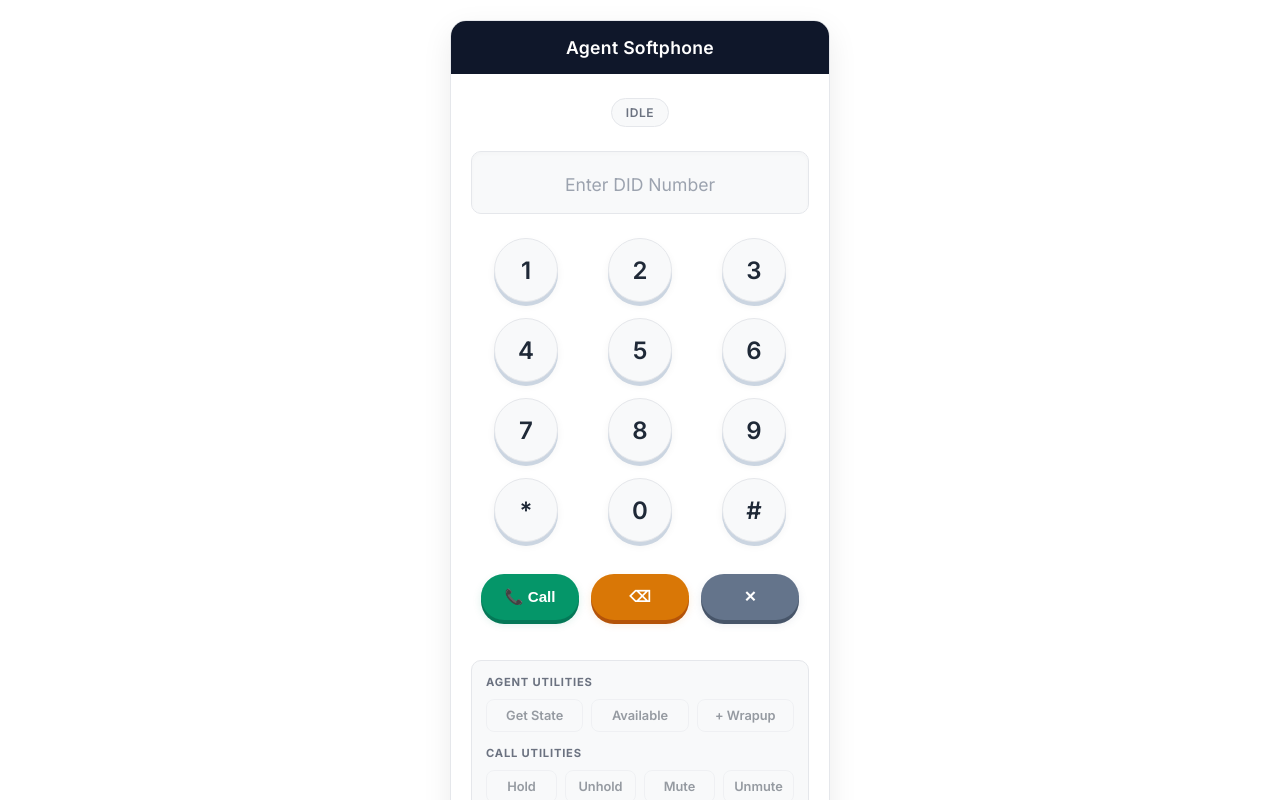
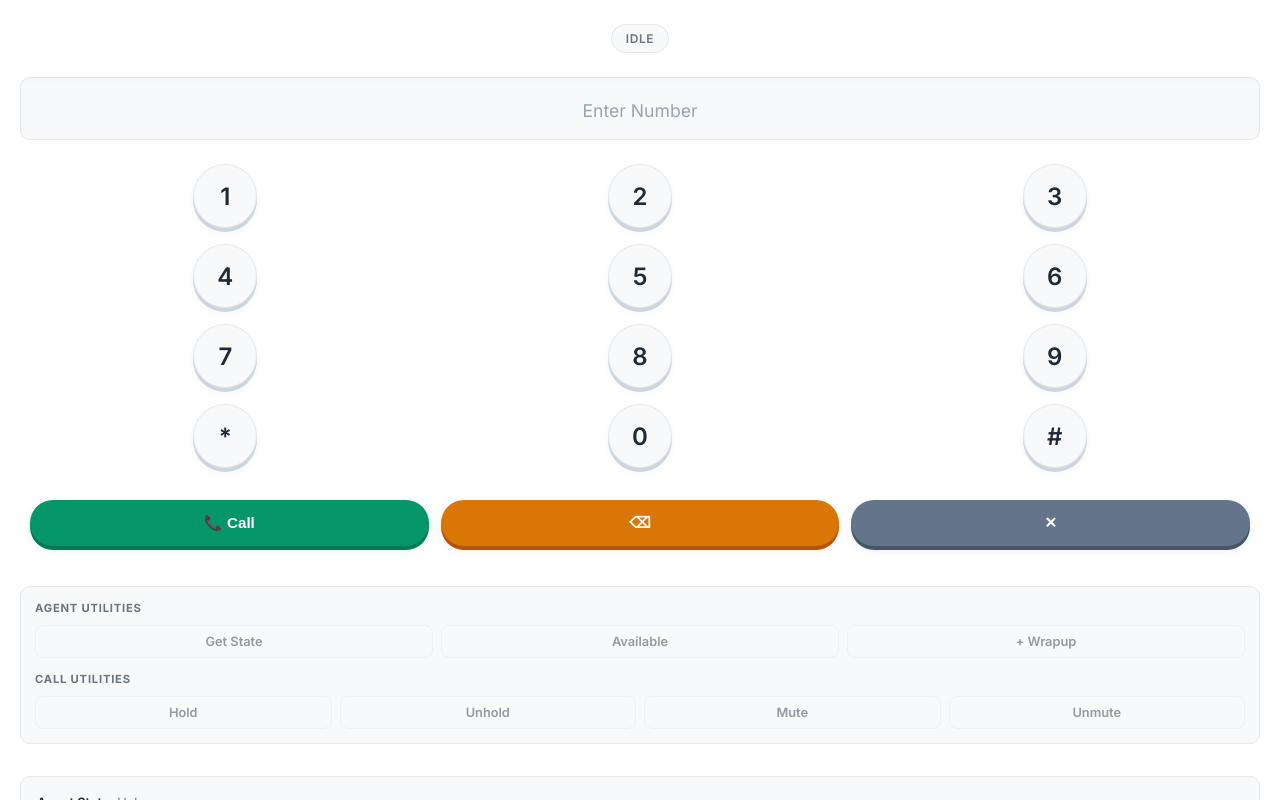
Before and after one commit to kavish-96/Dummy-CTI, a React (Vite) app in the folder frontend/demoCTI/: page / in a window 1280 px wide. Shown: the top 800 px of the page. Built offline with nearby package versions, Linux system fonts and the light colour scheme; no server answers.

Commit message:
dialer+CTI borders merge

```diff
--- a/frontend/demoCTI/src/App.css
+++ b/frontend/demoCTI/src/App.css
@@ -1,13 +1,20 @@
 /* CTI Card Layout Styles */
-.cti-container {
+/* .cti-container {
   display: flex;
   justify-content: center;
   align-items: center;
   min-height: 100vh;
   padding: 20px;
+} */
+
+.cti-container {
+  width: 100%;
+  height: 100%;
+  padding: 0;
+  margin: 0;
 }
 
-.cti-card {
+/* .cti-card {
   width: 100%;
   max-width: 380px;
   background-color: var(--bg-card);
@@ -17,6 +24,16 @@
   display: flex;
   flex-direction: column;
   border: 1px solid var(--border-light);
+} */
+
+.cti-card {
+  width: 100%;
+  height: 100%;
+  background: white;
+
+  border-radius: 0;
+  box-shadow: none;
+  margin: 0;
 }
 
 .cti-header {
@@ -73,9 +90,17 @@
 }
 
 @keyframes pulse {
-  0% { opacity: 1; }
-  50% { opacity: 0.6; }
-  100% { opacity: 1; }
+  0% {
+    opacity: 1;
+  }
+
+  50% {
+    opacity: 0.6;
+  }
+
+  100% {
+    opacity: 1;
+  }
 }
 
 /* Call Info Typography */
@@ -156,7 +181,8 @@
 }
 
 /* Action Specific Buttons */
-.btn-accept, .btn-call {
+.btn-accept,
+.btn-call {
   background-color: var(--action-call);
 }
 
@@ -270,7 +296,8 @@
 
 .dial-actions .btn {
   padding: 14px 0;
-  border-radius: 24px; /* Pill shape for bottom actions */
+  border-radius: 24px;
+  /* Pill shape for bottom actions */
   border: none;
   font-weight: 700;
   position: relative;
--- a/frontend/demoCTI/src/App.jsx
+++ b/frontend/demoCTI/src/App.jsx
@@ -397,9 +397,6 @@ function App() {
   return (
     <div className="cti-container">
       <div className="cti-card">
-        <div className="cti-header">
-          Agent Softphone
-        </div>
 
         <div className="cti-body">
           <>
@@ -417,7 +414,7 @@ function App() {
                 <input
                   type="text"
                   className="dial-input"
-                  placeholder="Enter DID Number"
+                  placeholder="Enter Number"
                   value={dialNumber}
                   onChange={(e) => setDialNumber(e.target.value)}
                 />
```
